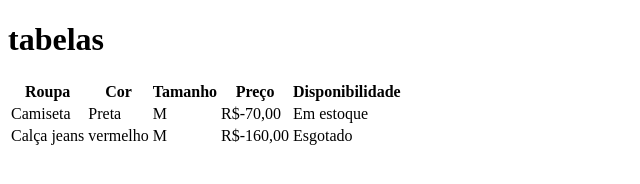
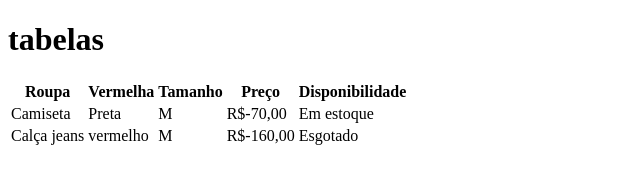
Before and after one commit to emival95/aula-tabelas, a plain HTML site: page index.html in a window 1280 px wide. Shown: the whole page, without its empty margins (0-640 px from the left). Drawn offline with Linux system fonts and the light colour scheme.

Commit message:
mudando preta para vermelha na coluna da cor

```diff
--- a/index.html
+++ b/index.html
@@ -12,7 +12,7 @@
     <table>
         <tr>
             <th>Roupa</th>
-            <th>Cor</th>
+            <th>Vermelha</th>
             <th>Tamanho</th>
             <th>Preço</th>
             <th>Disponibilidade</th>
```
